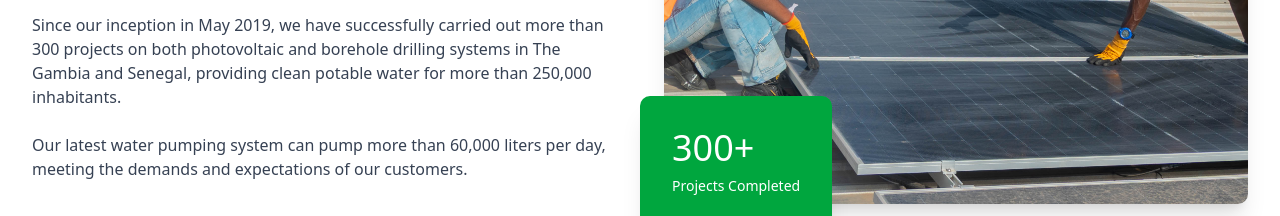
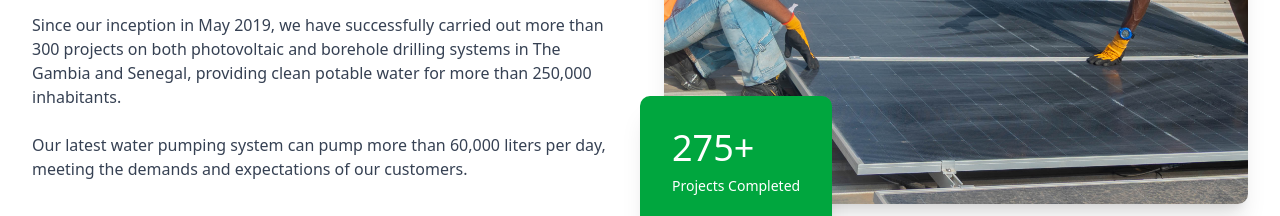
Before and after one commit to Konteh/greenenergysolutionsgambia1, a React (Vite) app: page / in a window 1280 px wide. Shown: the part 1240-1456 px from the top of the page. Built offline with nearby package versions, Linux system fonts and the light colour scheme.

Commit message:
general changes - contact and about

```diff
--- a/package.json
+++ b/package.json
@@ -41,6 +41,7 @@
             "react-day-picker": "^8.10.1",
             "react-dom": "^18.3.1",
             "react-hook-form": "^7.55.0",
+            "react-icons": "^5.5.0",
             "react-resizable-panels": "^2.1.7",
             "react-responsive-masonry": "*",
             "recharts": "^2.15.2",
--- a/src/components/About.tsx
+++ b/src/components/About.tsx
@@ -34,7 +34,7 @@ export function About() {
               className="w-full h-[500px] object-cover rounded-lg shadow-xl"
             />
             <div className="absolute -bottom-6 -left-6 bg-green-600 text-white p-8 rounded-lg shadow-xl">
-              <div className="text-4xl mb-2">300+</div>
+              <div className="text-4xl mb-2">275+</div>
               <div className="text-sm">Projects Completed</div>
             </div>
           </div>
--- a/src/components/Contact.tsx
+++ b/src/components/Contact.tsx
@@ -1,4 +1,5 @@
 import { MapPin, Phone, Mail, Facebook, Send } from "lucide-react";
+import { FaWhatsapp } from "react-icons/fa";
 import { ImageWithFallback } from "./figma/ImageWithFallback";
 import { useState } from "react";
 import { send } from "@emailjs/browser";
@@ -119,6 +120,7 @@ export function Contact() {
                 </div>
               </div>
 
+              <div className="space-y-4">
                 <div className="flex gap-4">
                   <div className="bg-green-100 p-3 rounded-lg h-fit">
                     <Phone className="h-6 w-6 text-green-600" />
@@ -126,7 +128,16 @@ export function Contact() {
                   <div>
                     <h4 className="text-gray-900 mb-1">Phone</h4>
                     <p className="text-gray-600">+220 7656566</p>
+                  </div>
+                </div>
+                <div className="flex gap-4">
+                  <div className="bg-green-100 p-3 rounded-lg h-fit">
+                    <FaWhatsapp className="h-6 w-6 text-green-600" />
+                  </div>
+                  <div>
+                    <h4 className="text-gray-900 mb-1">WhatsApp</h4>
                     <p className="text-gray-600">+220 7653364</p>
+                  </div>
                 </div>
               </div>
 
```
Also changed, not shown: 1 other file (tests, documents, lock files or other folders). Lines whose indentation alone changed are shown as unchanged.
